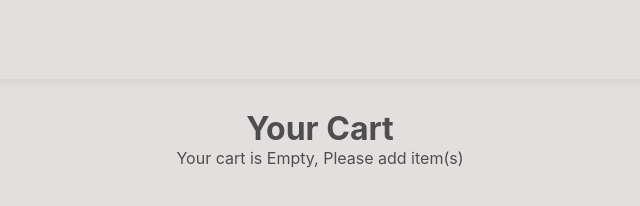
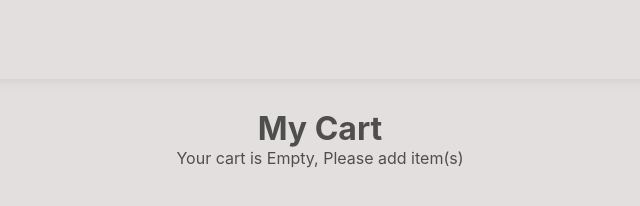
Before and after one commit to bolusunday/ecommerce-project, a website with bundled scripts: page cart.html in a window 1280 px wide. Shown: the full height of the page, 320-960 px from the left. Built offline with nearby package versions, Linux system fonts and the light colour scheme.

Commit message:
cart title changed in cart.html

```diff
--- a/cart.html
+++ b/cart.html
@@ -19,7 +19,7 @@
       </nav>
     </header>
     <div class="cart-page">
-      <h1>Your Cart</h1>
+      <h1>My Cart</h1>
 
       <div class="cart-items"></div>
 
```
